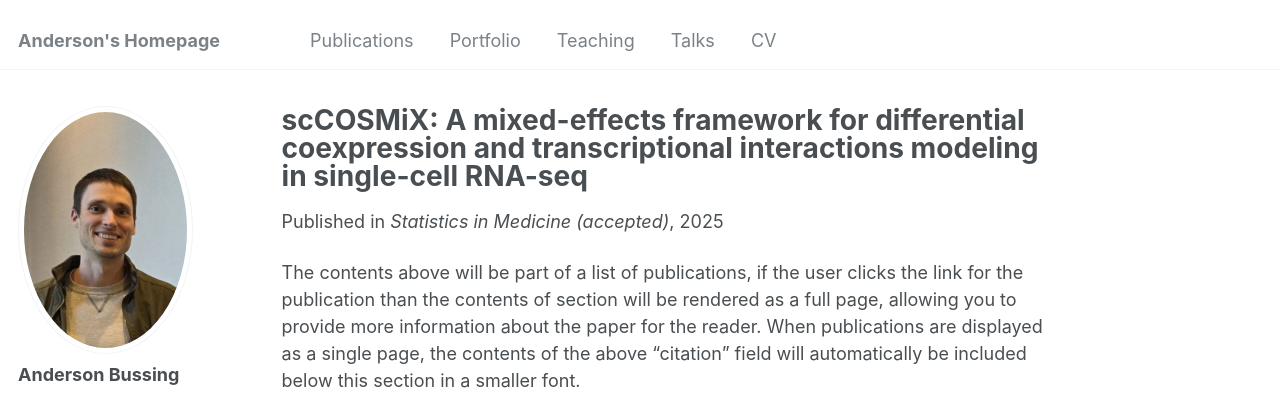
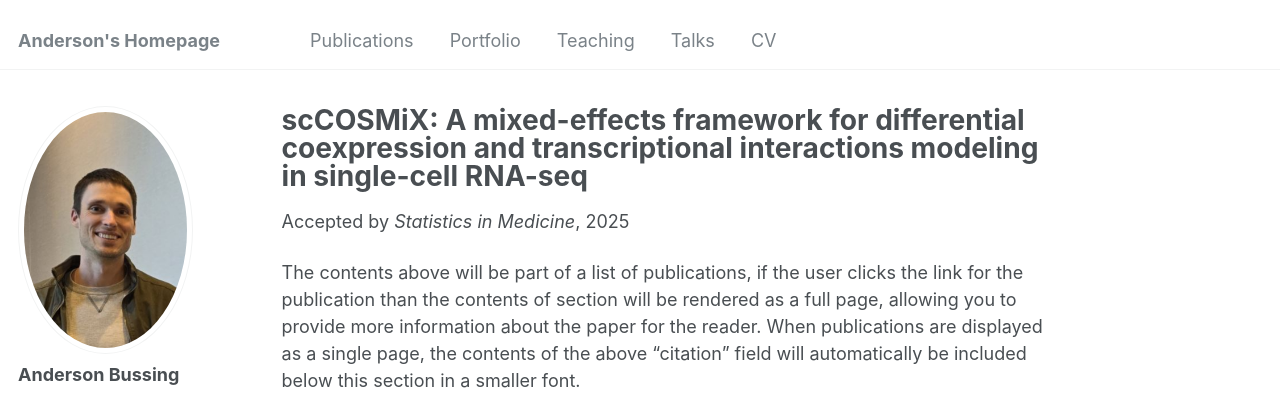
Before and after one commit to abussing/abussing.github.io, a Jekyll site: the page built from _publications/scCOSMiX.md, in a window 1280 px wide and 1111 px high. Shown: the top 397 px of the window. Built offline with Jekyll 4.4.1, drawn with Linux system fonts in a browser that asks for light colours.

Commit message:
Update single.html

```diff
--- a/_layouts/single.html
+++ b/_layouts/single.html
@@ -45,7 +45,11 @@ layout: default
             {% endif %}
           </p>
         {% elsif page.venue and page.date %}
-          <p>Published in <i>{{ page.venue }}</i>, {{ page.date | default: "1900-01-01" | date: "%Y" }} </p>
+          {% if page.venue contains "(accepted)" %}
+            <p>Accepted by <i>{{ page.venue | replace: " (accepted)", "" }}</i>, {{ page.date | date: "%Y" }}</p>
+          {% else %}
+            <p>Published in <i>{{ page.venue }}</i>, {{ page.date | date: "%Y" }}</p>
+          {% endif %}
         {% elsif page.date %}
           <p class="page__date"><strong><i class="fa fa-fw fa-calendar" aria-hidden="true"></i> {{ site.data.ui-text[site.locale].date_label | default: "Published:" }}</strong> <time datetime="{{ page.date | date_to_xmlschema }}">{{ page.date | default: "1900-01-01" | date: "%B %d, %Y" }}</time></p>
         {% endif %}
```
